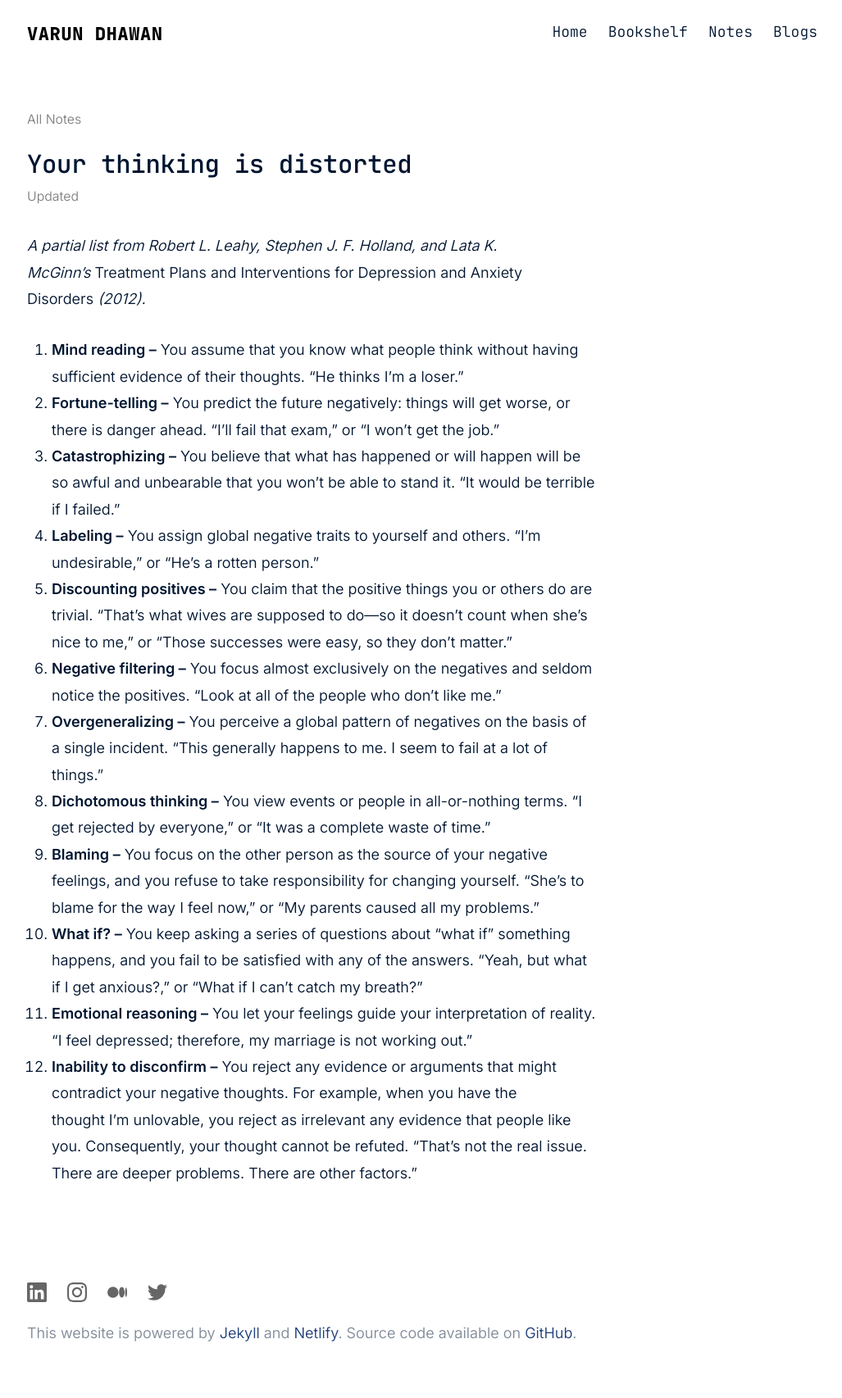
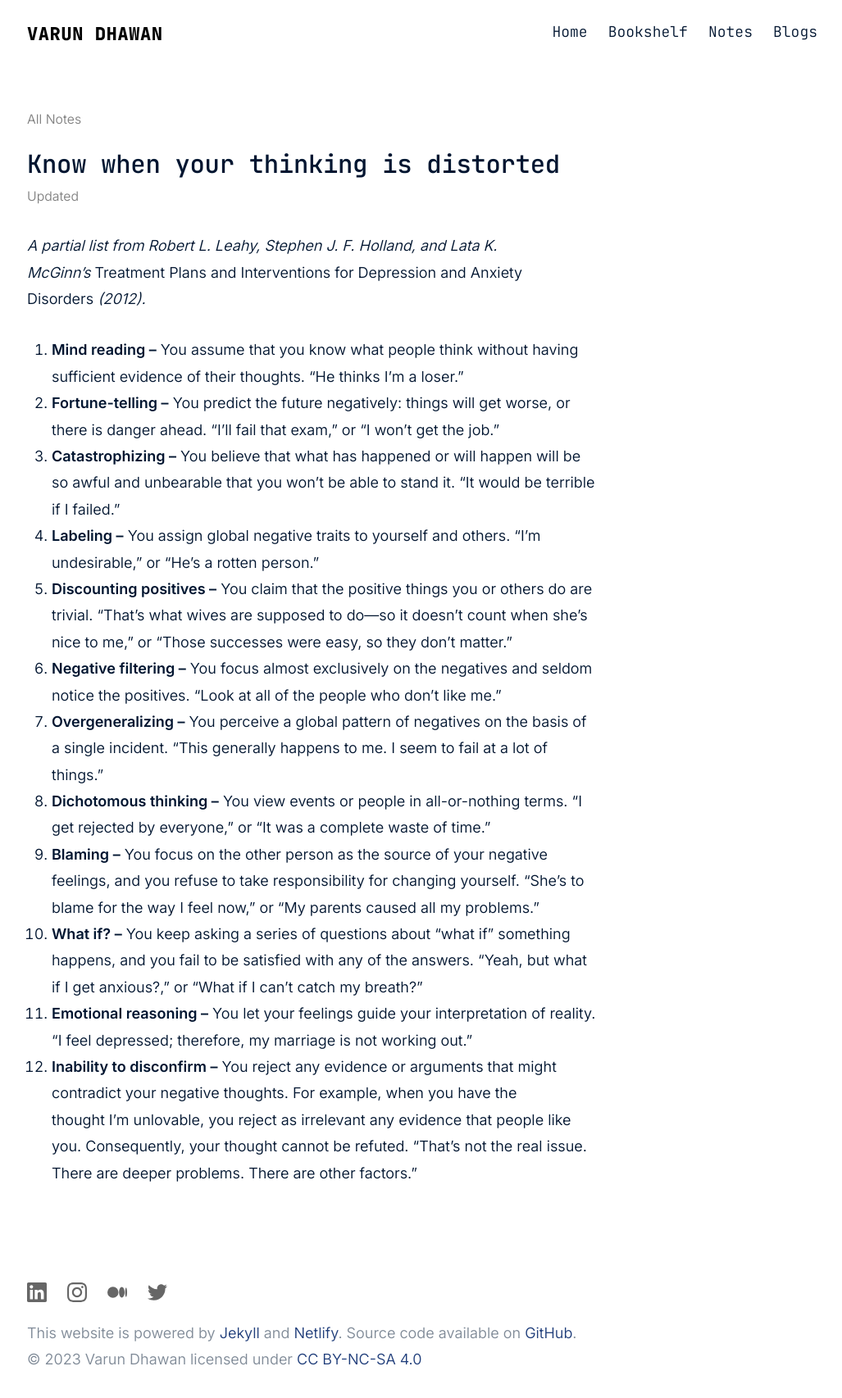
Before and after one commit to varundhawan5792/varundhawan.com, a Jekyll site: the page built from _notes/cognitive distortions.md, in a window 1280 px wide. Shown: the whole page at 82% size, without its empty margins (125-1152 px from the left). Built offline with Jekyll 4.4.1, drawn with Linux system fonts in a browser that asks for light colours; before the commit the page ends 1673 px from its top, so only the background shows below that.

Commit message:
Syncing updates

```diff
--- a/_includes/footer.html
+++ b/_includes/footer.html
@@ -68,7 +68,8 @@
       </div>
       <div class="footer-credits">
         This website is powered by <a class="subtle" href="https://jekyllrb.com/" target="_blank">Jekyll</a> and <a class="subtle" href="https://netlify.com/" target="_blank">Netlify</a>.
-        Source code available on <a class="subtle" href="https://github.com/varundhawan5792/varundhawan.com" target="_blank">GitHub</a>.
+        Source code available on <a class="subtle" href="https://github.com/varundhawan5792/varundhawan.com" target="_blank">GitHub</a>.<br/>
+        © 2023 Varun Dhawan licensed under <a class="subtle" href="http://creativecommons.org/licenses/by-nc-sa/4.0/?ref=chooser-v1" target="_blank" rel="license noopener noreferrer" style="display:inline-block;">CC BY-NC-SA 4.0</a>
       </div>
     </div>
   </div>
--- a/_notes/cognitive distortions.md
+++ b/_notes/cognitive distortions.md
@@ -1,5 +1,5 @@
 ---
-title: Your thinking is distorted
+title: Know when your thinking is distorted
 excerpt: A list of irrational thought pattern to avoid
 ---
 
```
Also changed, not shown: _notes/the body-builder trap.md (+1 -1 lines), 1 other file.
